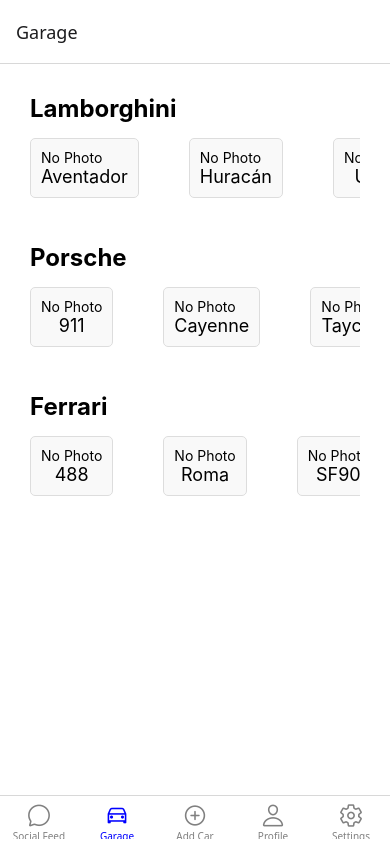
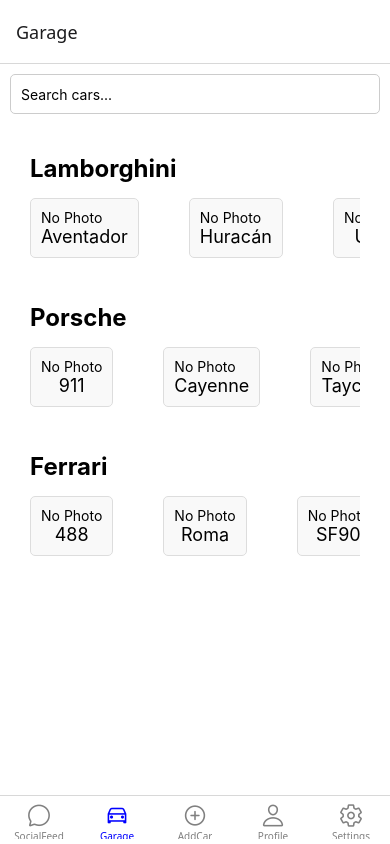
Before and after one commit to gcasey11/carspot-rn, a React Native app: screen /Garage in a window 390 px wide. Built offline with nearby package versions, Linux system fonts and the light colour scheme.

Commit message:
Added search bar to GarageScreen

```diff
--- a/App.tsx
+++ b/App.tsx
@@ -32,11 +32,11 @@
               iconName = 'car-outline';
             } else if (route.name === 'Settings') {
               iconName = 'settings-outline';
-            } else if (route.name === 'Social Feed') {
+            } else if (route.name === 'SocialFeed') {
               iconName = 'chatbubble-outline';
             } else if (route.name === 'Profile') {
               iconName = 'person-outline';
-            } else if (route.name === 'Add Car') {
+            } else if (route.name === 'AddCar') {
               iconName = 'add-circle-outline';
             }
 
@@ -46,9 +46,9 @@
           tabBarInactiveTintColor: 'gray',
         })}
       >
-        <Tab.Screen name="Social Feed" component={SocialScreen} />
+        <Tab.Screen name="SocialFeed" component={SocialScreen} />
         <Tab.Screen name="Garage" component={GarageScreen} />
-        <Tab.Screen name="Add Car" component={AddCarScreen} />
+        <Tab.Screen name="AddCar" component={AddCarScreen} />
         <Tab.Screen name="Profile" component={ProfileScreen} />
         <Tab.Screen name="Settings" component={SettingsScreen} />
       </Tab.Navigator>
--- a/screens/GarageScreen.tsx
+++ b/screens/GarageScreen.tsx
@@ -1,15 +1,45 @@
-import React, { useState } from 'react';
-import { View, StyleSheet, ScrollView } from 'react-native';
-import CarListComponent from '../components/CarListComponent';
-import { useRoute, RouteProp } from '@react-navigation/native';
-import { BottomTabParamList } from '../App';
+import React, { useEffect, useState } from "react";
+import { View, StyleSheet, TextInput, ScrollView } from "react-native";
+import CarListComponent from "../components/CarListComponent";
+import { useRoute, RouteProp } from "@react-navigation/native";
+import { BottomTabParamList } from "../App";
 
-type Route = RouteProp<BottomTabParamList, 'Garage'>;
+type Route = RouteProp<BottomTabParamList, "Garage">;
+
+// Filters the CarMap based on both Make and Model
+const filterCarMap = (
+  carMap: {
+    [key: string]: { model: string; photo: string | null }[];
+  },
+  query: string
+) => {
+  if (!query) return carMap;
+
+  const queryLower = query.toLowerCase();
+  const filteredCarMap: typeof carMap = {};
+
+  Object.entries(carMap).forEach(([make, cars]) => {
+    const makeMatches = make.toLowerCase().includes(queryLower);
+    const filteredCars = cars.filter((car) =>
+      car.model.toLowerCase().includes(queryLower)
+    );
+
+    if (makeMatches) {
+      filteredCarMap[make] = cars;
+    } else if (filteredCars.length > 0) {
+      filteredCarMap[make] = filteredCars;
+    }
+  });
+
+  return filteredCarMap;
+};
 
 export default function HomeScreen() {
   const route = useRoute<Route>();
   const { newCar } = route.params || {};
+  const [searchQuery, setSearchQuery] = useState("");
 
+  // CarMap is the map of all the user's cars
   const [carMap, setCarMap] = React.useState<{
     [key: string]: { model: string; photo: string | null }[];
   }>({
@@ -30,43 +60,46 @@
     ],
   });
 
-  React.useEffect(() => {
+  // DisplayMap is a duplicate of carMap used for displaying the filtered search
+  const [displayMap, setDisplayMap] = useState(carMap);
+
+  // When a new car is added, it is sent to this method which adds it to the carMap
+  useEffect(() => {
     if (newCar) {
       const { make, model, photo } = newCar;
 
       setCarMap((prevCarMap) => {
-        // If the make already exists, add the new car to the list
-        if (prevCarMap[make]) {
-          return {
-            ...prevCarMap,
-            [make]: [
-              ...prevCarMap[make],
-              { model, photo }, // Add model and photo to the existing list
-            ],
-          };
-        } else {
-          // If the make doesn't exist, create a new list for the make
-          return {
-            ...prevCarMap,
-            [make]: [{ model, photo }],
-          };
-        }
+        const updatedMake = prevCarMap[make] || [];
+        return {
+          ...prevCarMap,
+          [make]: [...updatedMake, { model, photo }],
+        };
       });
-
-      console.log("New car added:", newCar);
     }
   }, [newCar]);
 
 
+  // When the search query changes, the carmap is filterd
+  useEffect(() => {
+    setDisplayMap(filterCarMap(carMap, searchQuery));
+  }, [searchQuery, carMap]);
+
+  // Sets the search bar text with the current search query
+  const handleSearchQueryChange = (text: string) => setSearchQuery(text);
+
   return (
     <View style={styles.container}>
-      {/* Removed ScrollView and used FlatList for the entire list */}
+      <TextInput
+        style={styles.searchBar}
+        placeholder="Search cars..."
+        value={searchQuery}
+        onChangeText={handleSearchQueryChange}
+      />
       <ScrollView>
-        {Object.entries(carMap).map(([make, models]) => (
+        {Object.entries(displayMap).map(([make, models]) => (
           <CarListComponent key={make} carMake={make} carList={models} />
         ))}
       </ScrollView>
-
     </View>
   );
 }
@@ -75,6 +108,14 @@
   container: {
     flex: 1,
     padding: 10,
-    backgroundColor: '#fff',
+    backgroundColor: "#fff",
+  },
+  searchBar: {
+    height: 40,
+    borderColor: "#ccc",
+    borderWidth: 1,
+    borderRadius: 5,
+    paddingHorizontal: 10,
+    marginBottom: 20,
   },
 });
```
